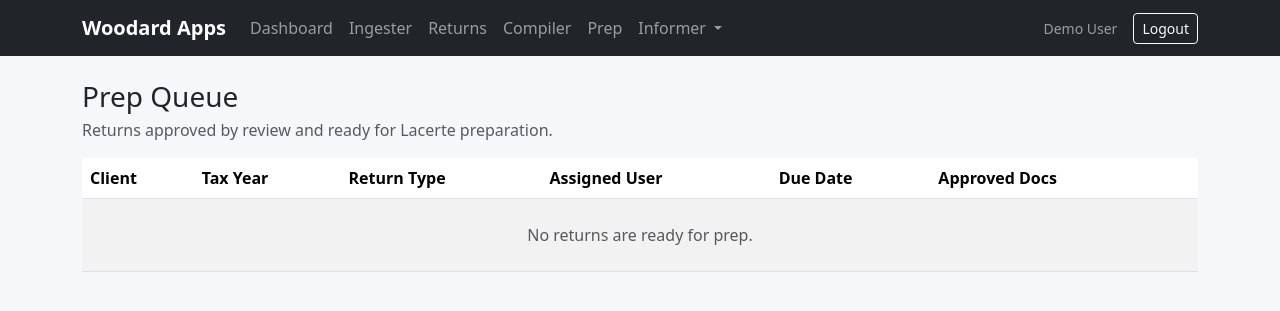
After one commit to mrdavidwoodard/woodard-apps, a Flask app: page /prep/queue in a window 1280 px wide. The commit adds this page. Shown: the top 311 px of the page. Run offline with Flask 3, Linux system fonts and the light colour scheme; a user stored in the database is signed in.

Commit message:
Step 8 prep workflow and lacert handoff staging implemented

```diff
--- a/app/__init__.py
+++ b/app/__init__.py
@@ -37,6 +37,7 @@ def create_app(config_name=None):
     from app.routes.documents import documents_bp
     from app.routes.informer import informer_bp
     from app.routes.ingester import ingester_bp
+    from app.routes.prep import prep_bp
     from app.routes.returns import returns_bp
 
     @login_manager.user_loader
@@ -49,6 +50,7 @@ def create_app(config_name=None):
     app.register_blueprint(documents_bp)
     app.register_blueprint(informer_bp)
     app.register_blueprint(ingester_bp)
+    app.register_blueprint(prep_bp)
     app.register_blueprint(returns_bp)
 
     @app.route("/")
--- a/app/models.py
+++ b/app/models.py
@@ -110,6 +110,8 @@ class TaxReturn(db.Model):
     reviewer_user_id = db.Column(db.Integer, db.ForeignKey("users.id"), nullable=True, index=True)
     due_date = db.Column(db.Date, nullable=True)
     sharepoint_return_folder_url = db.Column(db.String(1024), nullable=True)
+    prep_started_at = db.Column(db.DateTime(timezone=True), nullable=True)
+    prep_completed_at = db.Column(db.DateTime(timezone=True), nullable=True)
     created_at = db.Column(db.DateTime(timezone=True), nullable=False, default=utc_now)
     updated_at = db.Column(db.DateTime(timezone=True), nullable=False, default=utc_now, onupdate=utc_now)
 
--- a/app/routes/dashboard.py
+++ b/app/routes/dashboard.py
@@ -16,6 +16,8 @@ def dashboard():
         "extraction_jobs": ExtractionJob.query.count(),
         "extraction_results": ExtractionResult.query.count(),
         "documents_pending_review": Document.query.filter_by(status="review_pending").count(),
+        "returns_ready_for_prep": TaxReturn.query.filter_by(status="ready_for_prep").count(),
+        "returns_in_prep": TaxReturn.query.filter_by(status="in_prep").count(),
     }
     recent_documents = Document.query.order_by(Document.uploaded_at.desc()).limit(5).all()
     return render_template("dashboard.html", counts=counts, recent_documents=recent_documents)
--- /dev/null
+++ b/app/routes/prep.py
@@ -0,0 +1,117 @@
+import json
+
+from flask import Blueprint, flash, redirect, render_template, url_for
+from flask_login import login_required
+
+from app import db
+from app.models import Document, ExtractionResult, TaxReturn, utc_now
+
+prep_bp = Blueprint("prep", __name__, url_prefix="/prep")
+
+
+def approved_documents_for(tax_return):
+    return tax_return.documents.filter(Document.status == "approved").order_by(Document.uploaded_at.desc()).all()
+
+
+def latest_result_for(document):
+    return document.extraction_results.order_by(ExtractionResult.created_at.desc()).first()
+
+
+def format_other_json(value):
+    return json.dumps(value or {}, indent=2, sort_keys=True)
+
+
+def prep_summary_for(documents):
+    summary = []
+    for document in documents:
+        latest_result = latest_result_for(document)
+        if not latest_result:
+            summary.append({"document": document, "result": None, "kind": "missing", "fields": {}, "json_text": ""})
+            continue
+
+        extracted = latest_result.extracted_json or {}
+        detected_type = (latest_result.document_type_detected or document.document_type or "").lower()
+        if detected_type == "w2":
+            fields = {
+                "Employer": extracted.get("employer_name"),
+                "EIN": extracted.get("ein"),
+                "Wages": extracted.get("wages"),
+                "Federal Withholding": extracted.get("federal_withholding"),
+                "State Wages": extracted.get("state_wages"),
+            }
+            summary.append({"document": document, "result": latest_result, "kind": "w2", "fields": fields, "json_text": ""})
+        elif detected_type in {"1099_int", "1099-int"}:
+            fields = {
+                "Payer": extracted.get("payer_name"),
+                "Interest Income": extracted.get("interest_income"),
+                "Federal Withholding": extracted.get("federal_withholding"),
+            }
+            summary.append({"document": document, "result": latest_result, "kind": "1099_int", "fields": fields, "json_text": ""})
+        else:
+            summary.append({
+                "document": document,
+                "result": latest_result,
+                "kind": "other",
+                "fields": {},
+                "json_text": format_other_json(extracted),
+            })
+    return summary
+
+
+@prep_bp.route("/queue")
+@login_required
+def queue():
+    tax_returns = (
+        TaxReturn.query.filter_by(status="ready_for_prep")
+        .order_by(TaxReturn.tax_year.desc(), TaxReturn.created_at.desc())
+        .all()
+    )
+    rows = [
+        {
+            "tax_return": tax_return,
+            "approved_document_count": tax_return.documents.filter(Document.status == "approved").count(),
+        }
+        for tax_return in tax_returns
+    ]
+    return render_template("prep/queue.html", rows=rows)
+
+
+@prep_bp.route("/tax-return/<int:tax_return_id>")
+@login_required
+def detail(tax_return_id):
+    tax_return = TaxReturn.query.get_or_404(tax_return_id)
+    approved_documents = approved_documents_for(tax_return)
+    document_rows = [
+        {"document": document, "latest_result": latest_result_for(document)}
+        for document in approved_documents
+    ]
+    return render_template(
+        "prep/detail.html",
+        tax_return=tax_return,
+        approved_documents=approved_documents,
+        document_rows=document_rows,
+        prep_summary=prep_summary_for(approved_documents),
+    )
+
+
+@prep_bp.route("/tax-return/<int:tax_return_id>/start", methods=["POST"])
+@login_required
+def start(tax_return_id):
+    tax_return = TaxReturn.query.get_or_404(tax_return_id)
+    tax_return.status = "in_prep"
+    if not tax_return.prep_started_at:
+        tax_return.prep_started_at = utc_now()
+    db.session.commit()
+    flash("Prep started.", "success")
+    return redirect(url_for("prep.detail", tax_return_id=tax_return.id))
+
+
+@prep_bp.route("/tax-return/<int:tax_return_id>/complete", methods=["POST"])
+@login_required
+def complete(tax_return_id):
+    tax_return = TaxReturn.query.get_or_404(tax_return_id)
+    tax_return.status = "in_review"
+    tax_return.prep_completed_at = utc_now()
+    db.session.commit()
+    flash("Prep completed and moved to review.", "success")
+    return redirect(url_for("prep.detail", tax_return_id=tax_return.id))
--- a/app/templates/base.html
+++ b/app/templates/base.html
@@ -28,6 +28,9 @@
               </li>
               <li class="nav-item">
                 <a class="nav-link" href="{{ url_for('compiler.queue') }}">Compiler</a>
+              </li>
+              <li class="nav-item">
+                <a class="nav-link" href="{{ url_for('prep.queue') }}">Prep</a>
               </li>
               <li class="nav-item dropdown">
                 <a class="nav-link dropdown-toggle" href="#" role="button" data-bs-toggle="dropdown" aria-expanded="false">
--- /dev/null
+++ b/app/templates/prep/queue.html
@@ -0,0 +1,48 @@
+{% extends "base.html" %}
+
+{% block title %}Prep Queue | Woodard Apps{% endblock %}
+
+{% block content %}
+<div class="d-flex justify-content-between align-items-start gap-3 mb-3">
+  <div>
+    <h1 class="h3 mb-1">Prep Queue</h1>
+    <p class="text-muted mb-0">Returns approved by review and ready for Lacerte preparation.</p>
+  </div>
+</div>
+
+<div class="table-responsive">
+  <table class="table table-striped align-middle">
+    <thead>
+      <tr>
+        <th scope="col">Client</th>
+        <th scope="col">Tax Year</th>
+        <th scope="col">Return Type</th>
+        <th scope="col">Assigned User</th>
+        <th scope="col">Due Date</th>
+        <th scope="col">Approved Docs</th>
+        <th scope="col"></th>
+      </tr>
+    </thead>
+    <tbody>
+      {% for row in rows %}
+        {% set tax_return = row.tax_return %}
+        <tr>
+          <td>{{ tax_return.client.display_name }}</td>
+          <td>{{ tax_return.tax_year }}</td>
+          <td>{{ tax_return.return_type }}</td>
+          <td>{{ tax_return.assigned_user.full_name if tax_return.assigned_user else "Unassigned" }}</td>
+          <td>{{ tax_return.due_date.strftime("%Y-%m-%d") if tax_return.due_date else "" }}</td>
+          <td>{{ row.approved_document_count }}</td>
+          <td class="text-end">
+            <a class="btn btn-sm btn-outline-primary" href="{{ url_for('prep.detail', tax_return_id=tax_return.id) }}">Open Prep Packet</a>
+          </td>
+        </tr>
+      {% else %}
+        <tr>
+          <td class="text-muted text-center py-4" colspan="7">No returns are ready for prep.</td>
+        </tr>
+      {% endfor %}
+    </tbody>
+  </table>
+</div>
+{% endblock %}
```
Also changed, not shown: app/templates/dashboard.html (+25 -0 lines), app/templates/prep/detail.html (added, +134 -0 lines), migrations/versions/a1b2c3d4e5f6_add_prep_timestamps.py (added, +38 -0 lines).
